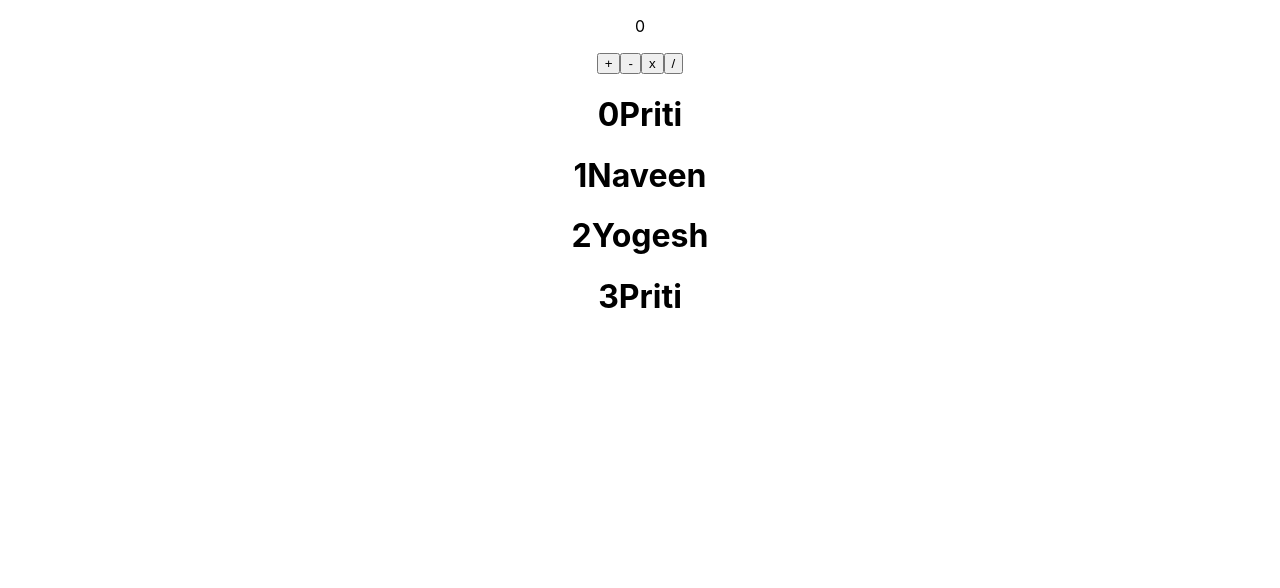
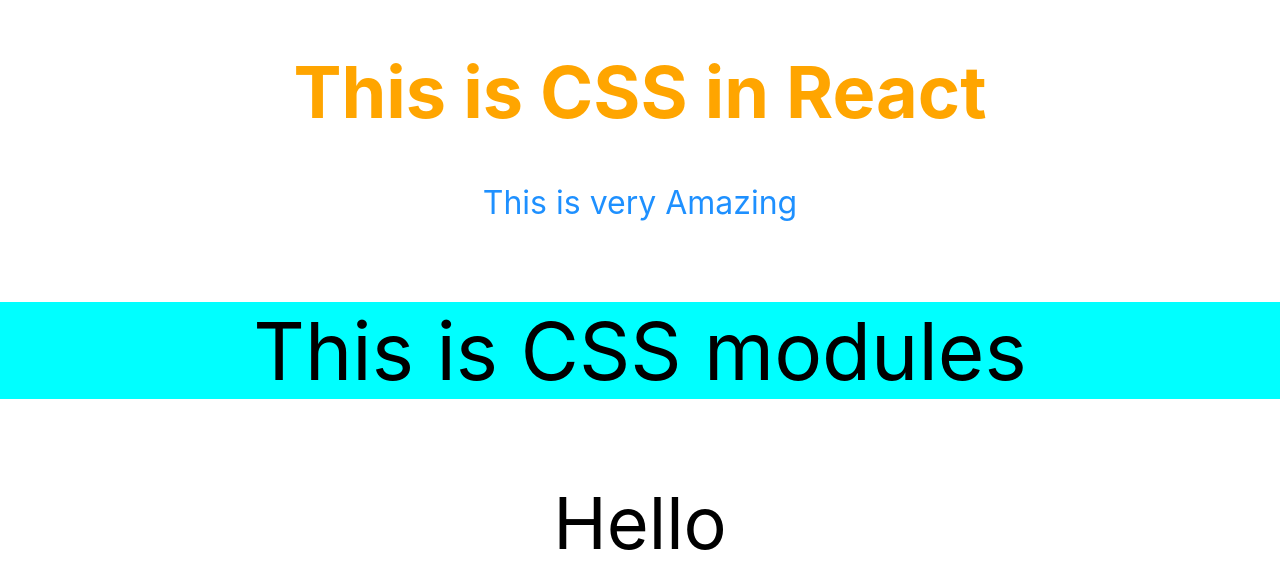
Before and after one commit to sayantan-paul-007/react-practice-codes, a React (Create React App) app: page / in a window 1280 px wide. Shown: the top 588 px of the page. Built offline with nearby package versions, Linux system fonts and the light colour scheme.

Commit message:
24.03.2023 Last Update Goodbye

```diff
--- a/src/App.js
+++ b/src/App.js
@@ -5,6 +5,7 @@ import Practice11 from './pages/Practice11';
 import Practice12 from './pages/Practice12';
 import Practice13 from './pages/Practice13';
 import Practice14 from './pages/Practice14';
+import Practice15 from './pages/Practice15';
 import Practice16 from './pages/Practice16';
 import Practice2 from './pages/Practice2'
 import Practice3 from './pages/Practice3';
@@ -19,24 +20,8 @@ function App() {
   // In order to see each components individually, uncomment the desired one to view in particular
   return (
     <div className="App">
-     {/* <Practice1 /> */}
-     {/* <Practice2 /> */}
-     {/* <Practice3 /> */}
-     {/* <Practice4 num='121'>
-      This is a paragraph of the Practice test files
-     </Practice4> */}
-     {/* <Practice5 num= '9555' /> */}
-     {/* <Practice6 /> */}
-     <Practice7 />
-     {/* <Practice8 name='Sayantan' surname="Paul" /> */}
-     {/* <Practice9/> */}
-     {/* <Practice10/> */}
-     {/* <Practice11/> */}
-    {/* <Practice12/>
-    <Practice13/>
-    <Practice14/>
-    <StudentData/> */}
-    <Practice16/>
+
+    <Practice15 primary={true}/>
     </div>
   );
 }
--- a/src/pages/Practice15.jsx
+++ b/src/pages/Practice15.jsx
@@ -1 +1,24 @@
-r
+import React from 'react'
+import './common.css'
+import styles from './common.module.css'
+// // Styling of Component in React
+const paragraph={
+    fontSize:'32px',
+    color:'dodgerblue'
+}
+function Practice15(props) {
+    let className = props.primary ? 'primary' : ''
+  return (
+    <div>
+        {/* 1. External CSS */}
+        <h1 className={`${className} font-xl`}>This is CSS in React</h1>
+        {/* 2. Inline CSS - We can use any const to define css of an element and then put in style attribute */}
+        <p style={paragraph}>This is very Amazing</p>
+        {/* 3. Module CSS - We use modules for specifying a style for a component whereas normal css class can be retracted anywhere leading to class clashing issues */}
+        <p className={styles["text-purple","text-xl"]}>This is CSS modules</p>
+        <p className='font-xl'>Hello</p>
+    </div>
+  )
+}
+
+export default Practice15
--- a/src/pages/common.css
+++ b/src/pages/common.css
@@ -1,7 +1,6 @@
-.hello{
-    font-size: 30px;
-    color: blueviolet;
+.primary{
+    color: orange;
 }
-.new2{
-    text-decoration: underline;
+.font-xl{
+    font-size: 72px;
 }
--- /dev/null
+++ b/src/pages/common.module.css
@@ -0,0 +1,8 @@
+.text-purple{
+    color: #fff ;
+
+}
+.text-xl{
+    background-color: aqua;
+    font-size: 5rem;
+}
```
